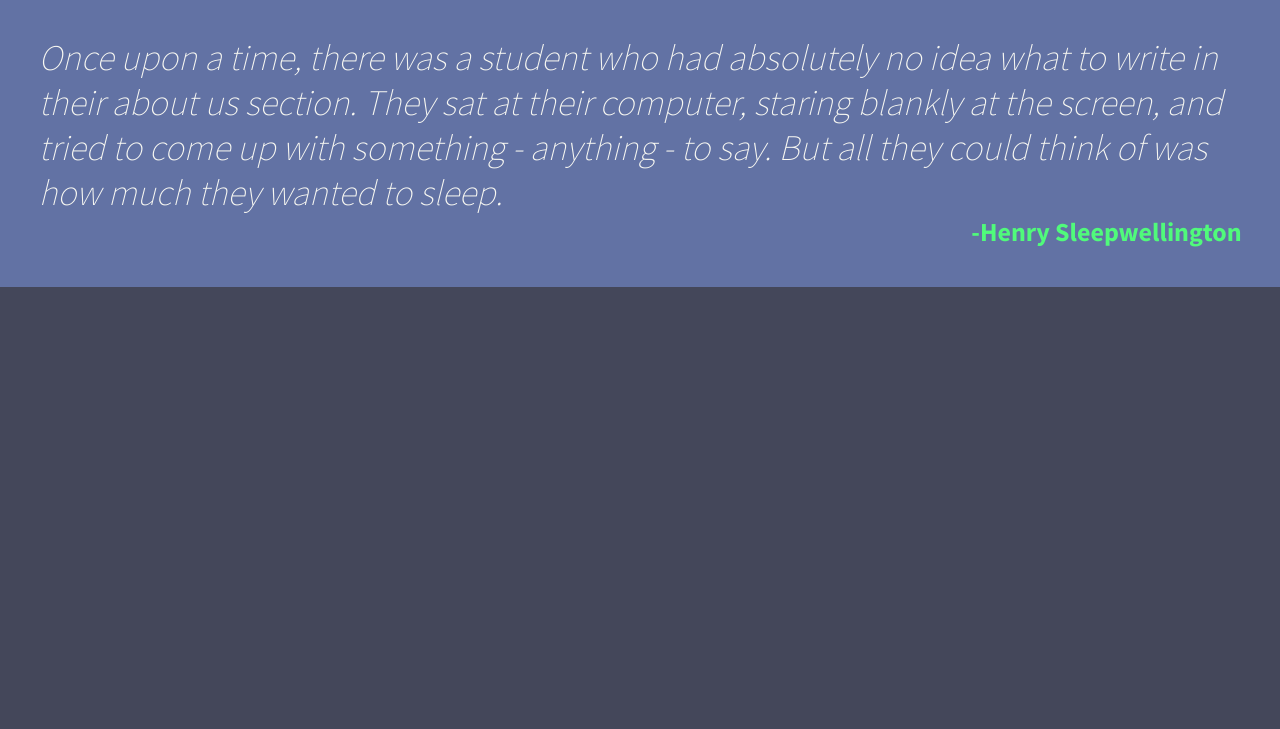
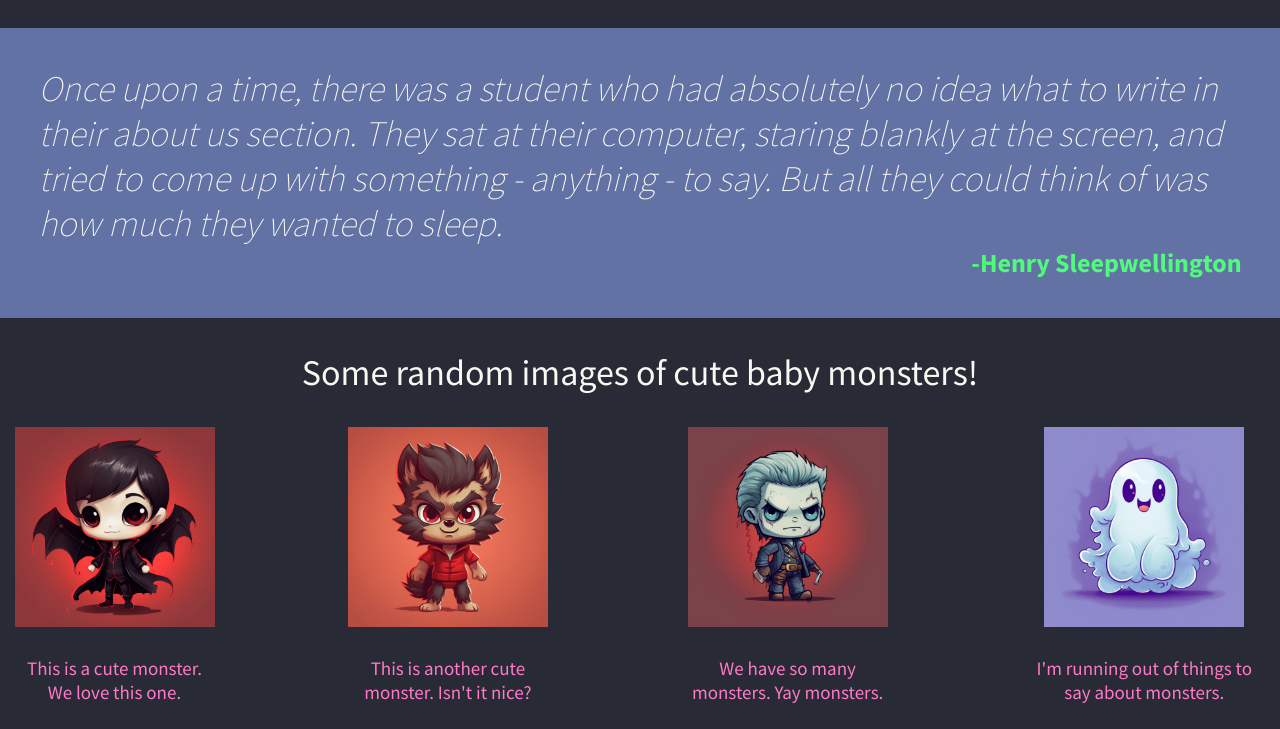
Before and after one commit to juani-ml/landing-page-nucba, a plain HTML site: page index.html in a window 1280 px wide. Shown: the part 463-1192 px from the top of the page. Before the commit the page ends 800 px from the top, so only its background shows below. Drawn offline with Linux system fonts and the light colour scheme.

Commit message:
added cards section

```diff
--- a/assets/style.css
+++ b/assets/style.css
@@ -24,8 +24,8 @@
   list-style-type: none;
 }
 
-body{
-    background-color: var(--current-line);
+body {
+  background-color: var(--current-line);
 }
 
 /* Navbar */
@@ -71,11 +71,11 @@ header {
 }
 
 .navbar-list a:hover {
-    color: var(--purple);
-  }
+  color: var(--purple);
+}
 
-.navbar-list li:first-child > a:hover{
-    color: var(--pink);
+.navbar-list li:first-child > a:hover {
+  color: var(--pink);
 }
 
 /* Main */
@@ -92,7 +92,7 @@ main {
 
 /* Hero */
 
-#hero{
+#hero {
   margin-top: 55px;
   padding: 70px 0;
   max-width: 1200px;
@@ -106,8 +106,8 @@ main {
   padding-right: 100px;
 }
 
-#hero h1{
-  font-size: 32px;
+#hero h1 {
+  font-size: 52px;
   color: var(--red);
   padding: 10px 10px;
 }
@@ -115,11 +115,11 @@ main {
 #hero p {
   color: var(--purple);
   padding: 5px 5px;
-  font-size: 18px;
+  font-size: 23px;
   padding-bottom: 20px;
 }
 
-#hero button{
+#hero button {
   color: var(--foreground);
   background-color: var(--comment);
   width: 100px;
@@ -147,22 +147,56 @@ main {
 }
 
 /* About */
-#about{
+#about {
   background-color: var(--comment);
   justify-content: center;
   padding: 3%;
 }
 
-#about h4{
+#about h4 {
   color: var(--foreground);
   font-weight: lighter;
   font-style: italic;
   font-size: 36px;
 }
 
-#about p{
+#about p {
   color: var(--green);
   font-weight: bolder;
   text-align: right;
   font-size: 26px;
 }
+
+/* Containers */
+
+#cards {
+  text-align: center;
+}
+
+.title {
+  margin-top: 32px;
+  margin-bottom: 32px;
+  font-size: 36px;
+  color: var(--foreground);
+}
+
+.container {
+  display: flex;
+  justify-content: space-between;
+  gap: 100px;
+}
+
+.monster {
+  max-width: 350px;
+}
+
+#cards img {
+  height: 200px;
+  width: 200px;
+}
+
+#cards .text {
+  font-size: 19px;
+  color: var(--pink);
+  padding: 25px;
+}
--- a/index.html
+++ b/index.html
@@ -6,7 +6,7 @@
     <meta http-equiv="X-UA-Compatible" content="IE=edge">
     <meta name="viewport" content="width=device-width, initial-scale=1.0">
     <link rel="stylesheet" href="assets/style.css">
-    <title>E3 Nucba</title>
+    <title>E4 Nucba</title>
 </head>
 
 <body>
@@ -26,11 +26,11 @@
     <main>
         <section id="hero">
             <div class="hero-content">
-                    <h1>Welcome to my landing page!</h1>
-                    <p>This is my project for Nucba bootcamp! I hope you like it</p>
-                    <button>Click me!</button>
-                    <button>I'm a button</button>
-                </div>
+                <h1>Welcome to my landing page!</h1>
+                <p>This is my project for Nucba bootcamp! I hope you like it</p>
+                <button>Click me!</button>
+                <button>I'm a button</button>
+            </div>
             <div class="hero-img">
                 <img src="assets/imgs/moon.jpg" alt="Hero Image">
                 <p>Do you like this moon?</p>
@@ -38,9 +38,34 @@
         </section>
 
         <section id="about">
-            <h4>Once upon a time, there was a student who had absolutely no idea what to write in their about us section. They sat at their computer, staring blankly at the screen, and tried to come up with something - anything - to say. But all they could think of was how much they wanted to sleep.</h4>
+            <h4>Once upon a time, there was a student who had absolutely no idea what to write in their about us
+                section. They sat at their computer, staring blankly at the screen, and tried to come up with something
+                - anything - to say. But all they could think of was how much they wanted to sleep.</h4>
             <p>-Henry Sleepwellington</p>
         </section>
+
+        <section id="cards">
+            <div class="title">Some random images of cute baby monsters!</div>
+            <div class="container">
+                <div class="monster">
+                    <img src="assets/imgs/baby-dracula.png" alt="baby-vampire">
+                    <div class="text">This is a cute monster. We love this one.</div>
+                </div>
+                <div class="monster">
+                    <img src="assets/imgs/baby-werewolf.png" alt="baby-werewolf">
+                    <div class="text">This is another cute monster. Isn't it nice?</div>
+                </div>
+                <div class="monster">
+                    <img src="assets/imgs/baby-frank.png" alt="baby-frankestein">
+                    <div class="text">We have so many monsters. Yay monsters.</div>
+                </div>
+                <div class="monster">
+                    <img src="assets/imgs/baby-ghost.png" alt="baby-ghost">
+                    <div class="text">I'm running out of things to say about monsters.</div>
+                </div>
+            </div>
+        </section>
+
     </main>
 
 
```
Also changed, not shown: assets/imgs/baby-dracula.png (added), assets/imgs/baby-frank.png (added), assets/imgs/baby-ghost.png (added), assets/imgs/baby-werewolf.png (added).
